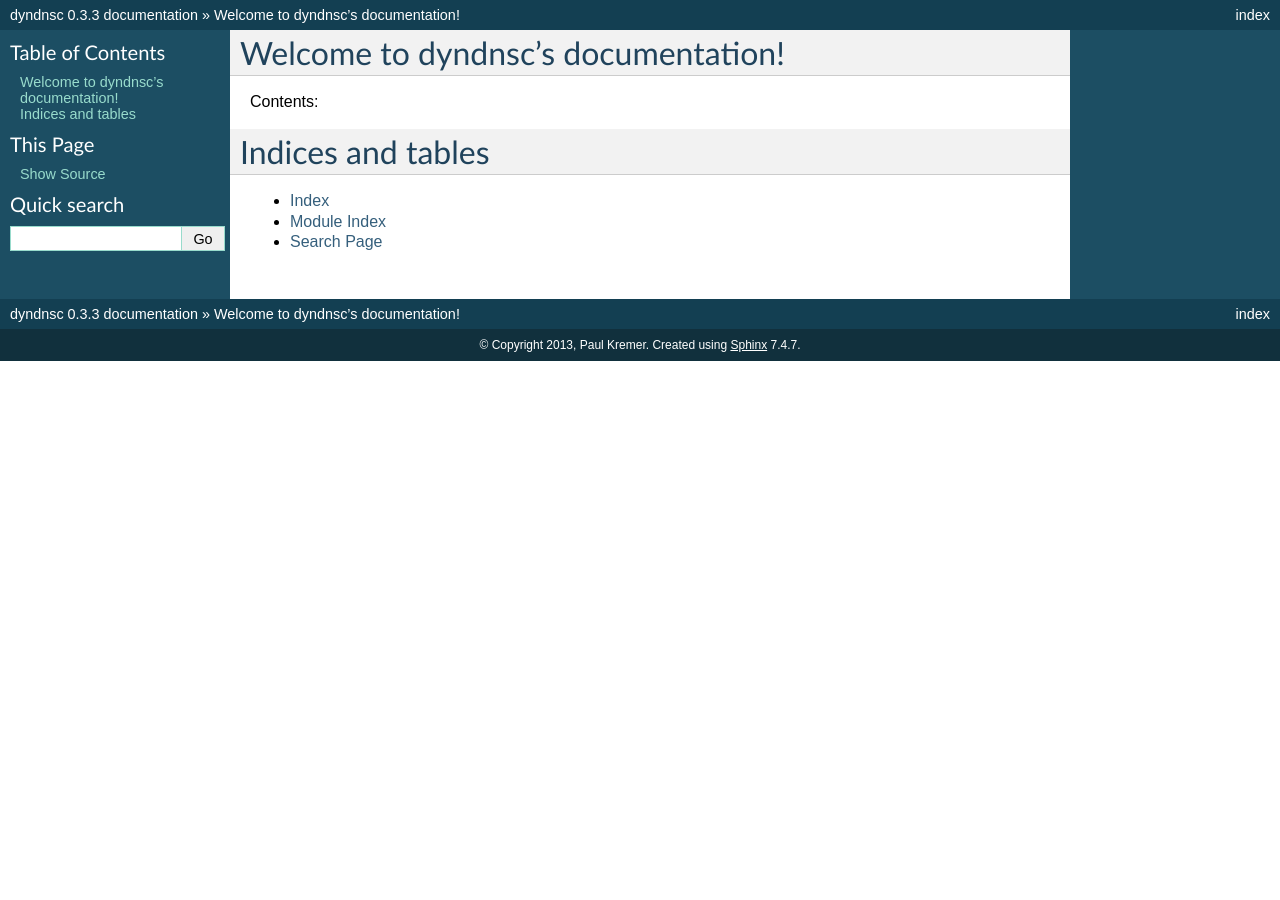
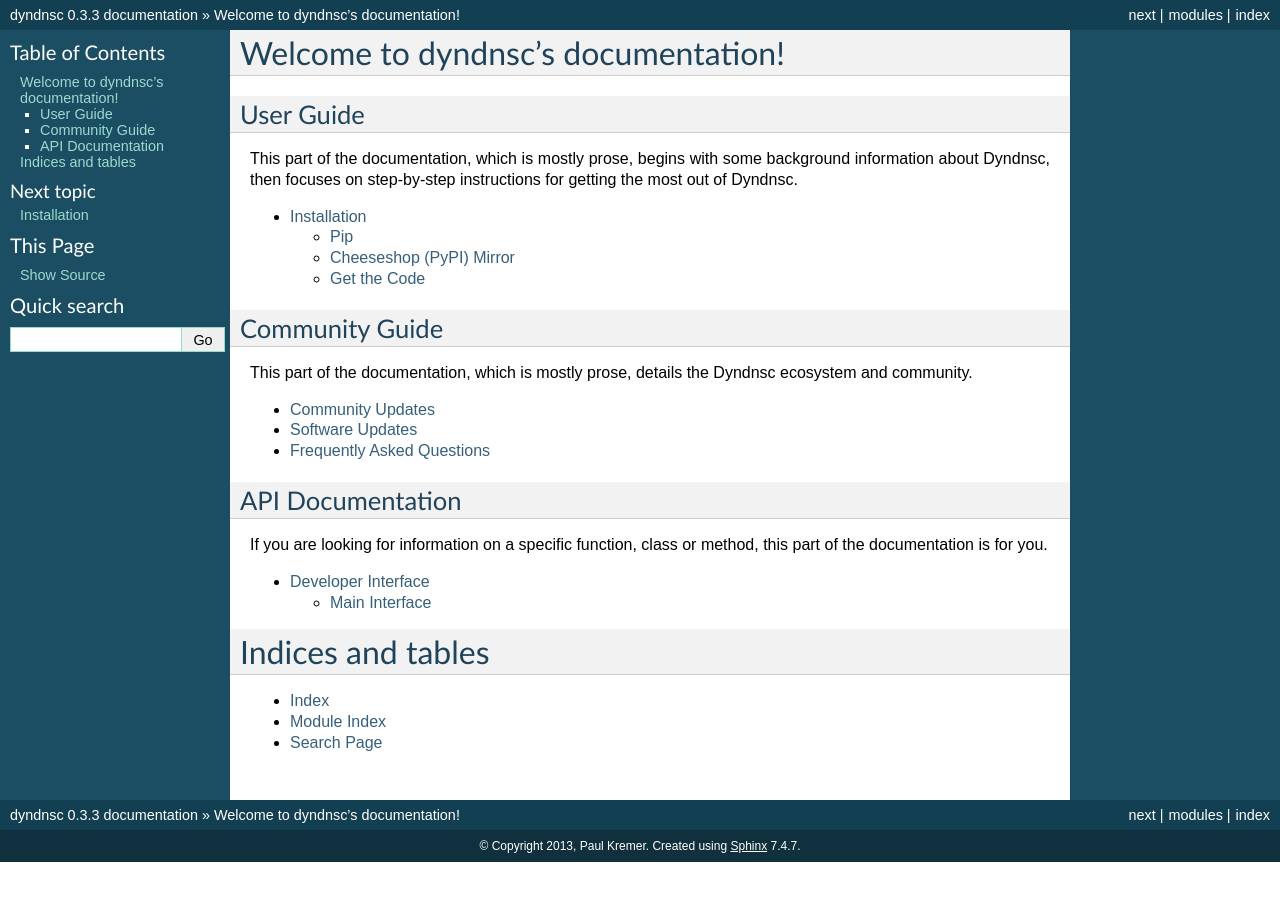
Before and after one commit to infothrill/python-dyndnsc, a Sphinx documentation site: the page built from docs/index.rst, in a window 1280 px wide. Built offline with Sphinx 7.4.7, drawn with Linux system fonts in a browser that asks for light colours.

Commit message:
documentation updates

```diff
--- a/CHANGELOG.rst
+++ b/CHANGELOG.rst
@@ -1,5 +1,7 @@
+.. :changelog:
+
 Release history
-===============
+---------------
 
 0.3.4 (???)
 +++++++++++
--- a/docs/conf.py
+++ b/docs/conf.py
@@ -17,7 +17,7 @@
 # If extensions (or modules to document with autodoc) are in another directory,
 # add these directories to sys.path here. If the directory is relative to the
 # documentation root, use os.path.abspath to make it absolute, like shown here.
-#sys.path.insert(0, os.path.abspath('.'))
+sys.path.insert(0, os.path.abspath('../dyndnsc'))
 
 # -- General configuration -----------------------------------------------------
 
--- a/docs/index.rst
+++ b/docs/index.rst
@@ -6,12 +6,41 @@
 Welcome to dyndnsc's documentation!
 ===================================
 
-Contents:
+User Guide
+----------
+
+This part of the documentation, which is mostly prose, begins with some
+background information about Dyndnsc, then focuses on step-by-step
+instructions for getting the most out of Dyndnsc.
 
 .. toctree::
    :maxdepth: 2
 
+   user/install
 
+
+Community Guide
+---------------
+
+This part of the documentation, which is mostly prose, details the
+Dyndnsc ecosystem and community.
+
+.. toctree::
+   :maxdepth: 1
+
+   community/updates
+   community/faq
+
+API Documentation
+-----------------
+
+If you are looking for information on a specific function, class or method,
+this part of the documentation is for you.
+
+.. toctree::
+   :maxdepth: 2
+
+   api
 
 Indices and tables
 ==================
--- /dev/null
+++ b/docs/user/install.rst
@@ -0,0 +1,50 @@
+.. _install:
+
+Installation
+============
+
+This part of the documentation covers the installation of Dyndnsc.
+The first step to using any software package is getting it properly installed.
+
+
+Pip
+---
+
+Installing Dyndnsc is simple with `pip <http://www.pip-installer.org/>`_::
+
+    $ pip install dyndnsc
+
+
+
+Cheeseshop (PyPI) Mirror
+------------------------
+
+If the Cheeseshop (a.k.a. PyPI) is down, you can also install Dyndnsc from one
+of the mirrors. `Crate.io <http://crate.io>`_ is one of them::
+
+    $ pip install -i http://simple.crate.io/ dyndnsc
+
+
+Get the Code
+------------
+
+Dyndnsc is actively developed on GitHub, where the code is
+`always available <https://github.com/infothrill/dyndnsc>`_.
+
+You can either clone the public repository::
+
+    git clone git://github.com/infothrill/dyndnsc.git
+
+Download the `tarball <https://github.com/infothrill/dyndnsc/tarball/master>`_::
+
+    $ curl -OL https://github.com/infothrill/dyndnsc/tarball/master
+
+Or, download the `zipball <https://github.com/infothrill/dyndnsc/zipball/master>`_::
+
+    $ curl -OL https://github.com/infothrill/dyndnsc/zipball/master
+
+
+Once you have a copy of the source, you can embed it in your Python package,
+or install it into your site-packages easily::
+
+    $ python setup.py install
```
Also changed, not shown: docs/api.rst (added, +17 -0 lines), docs/community/faq.rst (added, +16 -0 lines), docs/community/updates.rst (added, +20 -0 lines), 2 other files.
